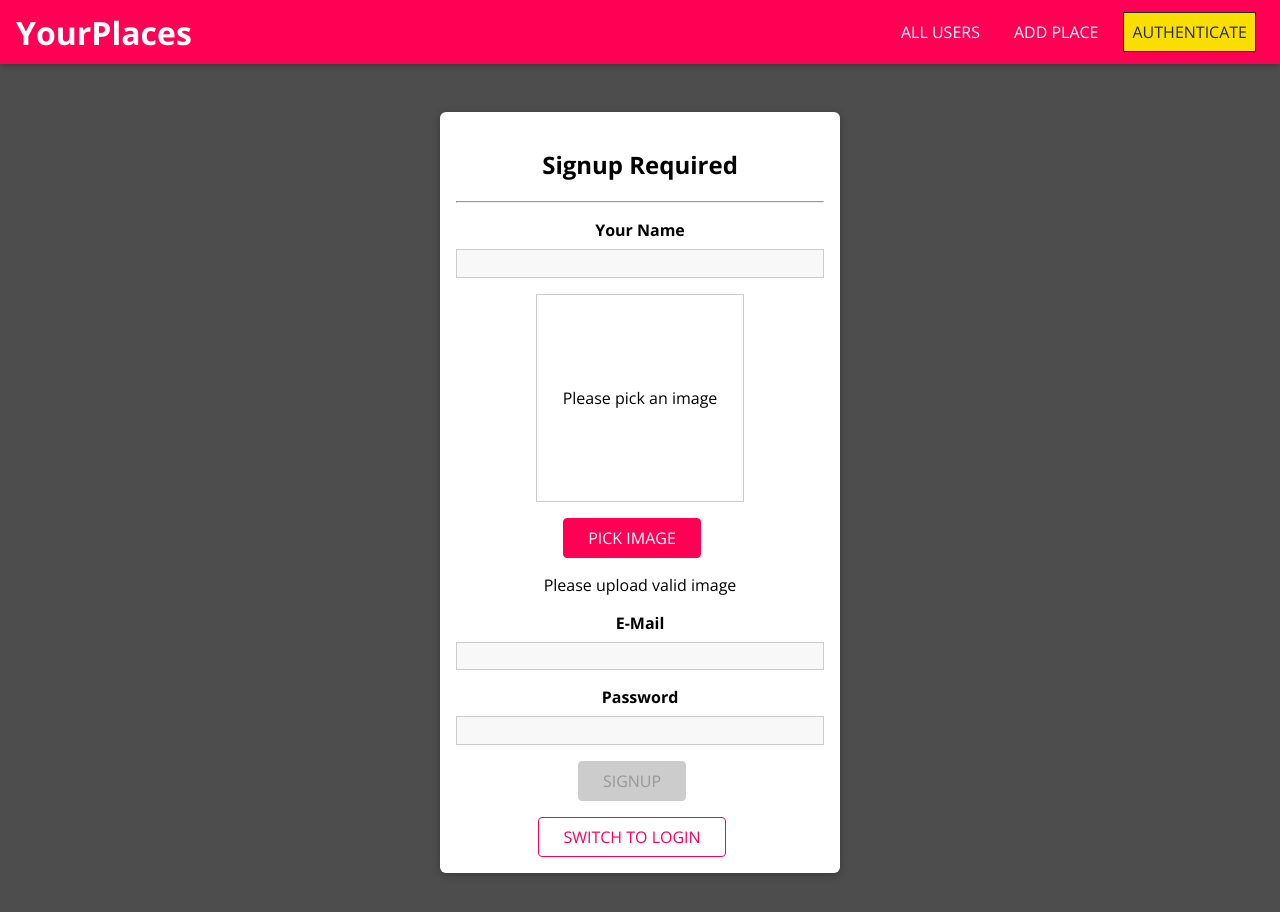
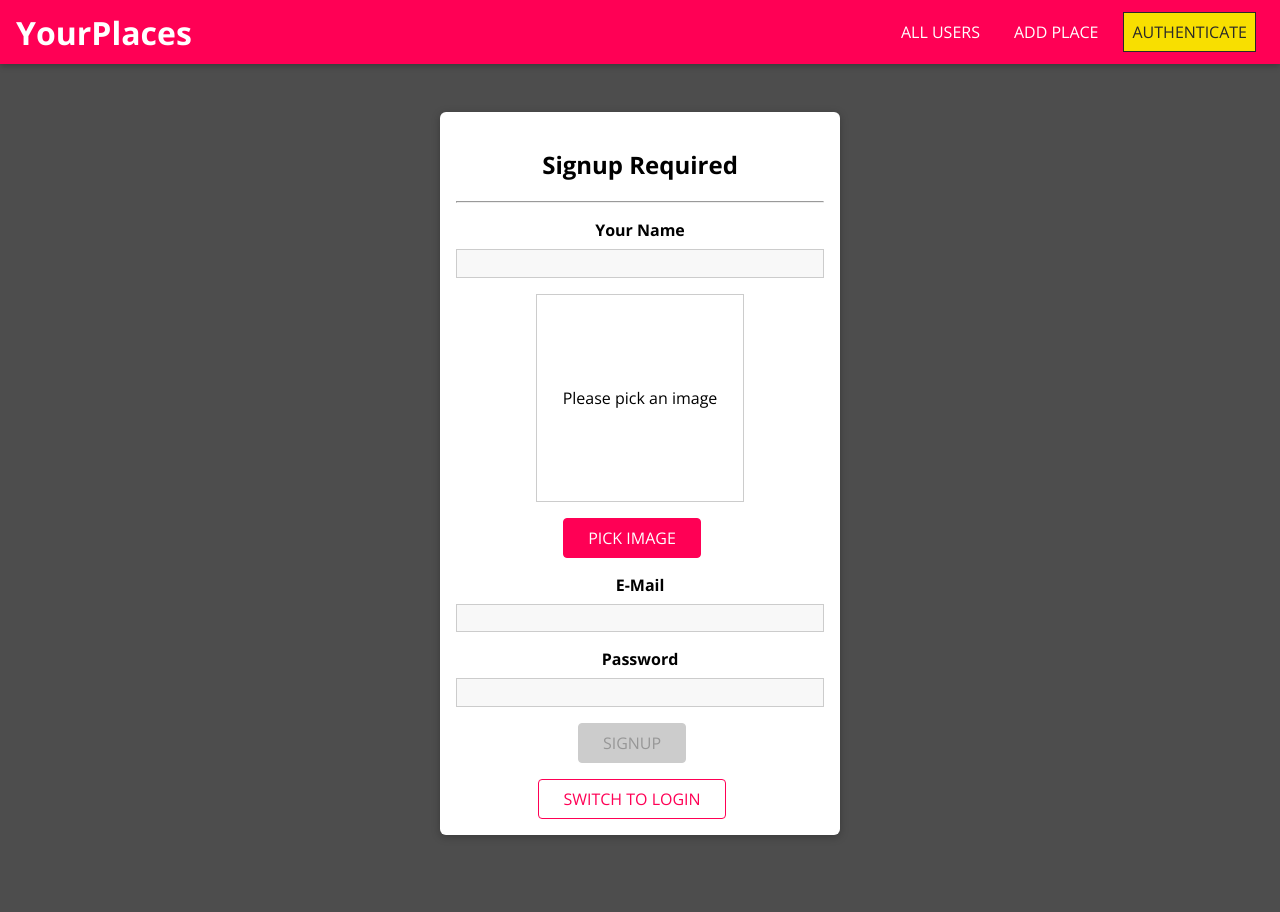
Before and after one commit to himanshu-mamgain/frontend, a React (Vite) app: page /auth in a window 1280 px wide. Shown: the top 912 px of the page. Built offline with nearby package versions, Linux system fonts and the light colour scheme.

Commit message:
Fixes for file sizes

```diff
--- a/src/places/pages/NewPlace.tsx
+++ b/src/places/pages/NewPlace.tsx
@@ -100,7 +100,7 @@ const NewPlace = () => {
         <ImageUpload
           id="image"
           onInput={inputHandler}
-          errorText={"Please uplaod a valid image"}
+          errorText={"File must be less than 100KB."}
         />
         <Input
           id="address"
--- a/src/shared/components/FormElements/ImageUpload.tsx
+++ b/src/shared/components/FormElements/ImageUpload.tsx
@@ -7,7 +7,7 @@ import "./ImageUpload.css";
 const ImageUpload = (props: IImageUploadProps) => {
   const [file, setFile] = useState<File | null>(null);
   const [previewUrl, setPreviewUrl] = useState<string | null>();
-  const [isValid, setIsValid] = useState<boolean>(false);
+  const [isValid, setIsValid] = useState<boolean>(true);
 
   const filePickRef = useRef<HTMLInputElement>(null);
 
@@ -18,7 +18,6 @@ const ImageUpload = (props: IImageUploadProps) => {
 
     const fileReader = new FileReader();
     fileReader.onload = () => {
-      console.log("fileRead", fileReader);
       setPreviewUrl(fileReader.result?.toString());
     };
     fileReader.readAsDataURL(file);
@@ -30,9 +29,15 @@ const ImageUpload = (props: IImageUploadProps) => {
 
     if (event.target.files && event.target.files.length === 1) {
       pickedFile = event.target.files[0];
-      setFile(pickedFile);
-      setIsValid(true);
-      fileIsValid = true;
+
+      if (pickedFile.size <= 102400) {
+        setFile(pickedFile);
+        setIsValid(true);
+        fileIsValid = true;
+      } else {
+        setIsValid(false);
+        fileIsValid = false;
+      }
     } else {
       setIsValid(false);
       fileIsValid = false;
--- a/src/user/pages/Auth.tsx
+++ b/src/user/pages/Auth.tsx
@@ -148,7 +148,7 @@ const Auth = () => {
               center
               id="image"
               onInput={inputHandler}
-              errorText="Please upload valid image"
+              errorText="File must be less than 100KB."
             />
           )}
           <Input
```
